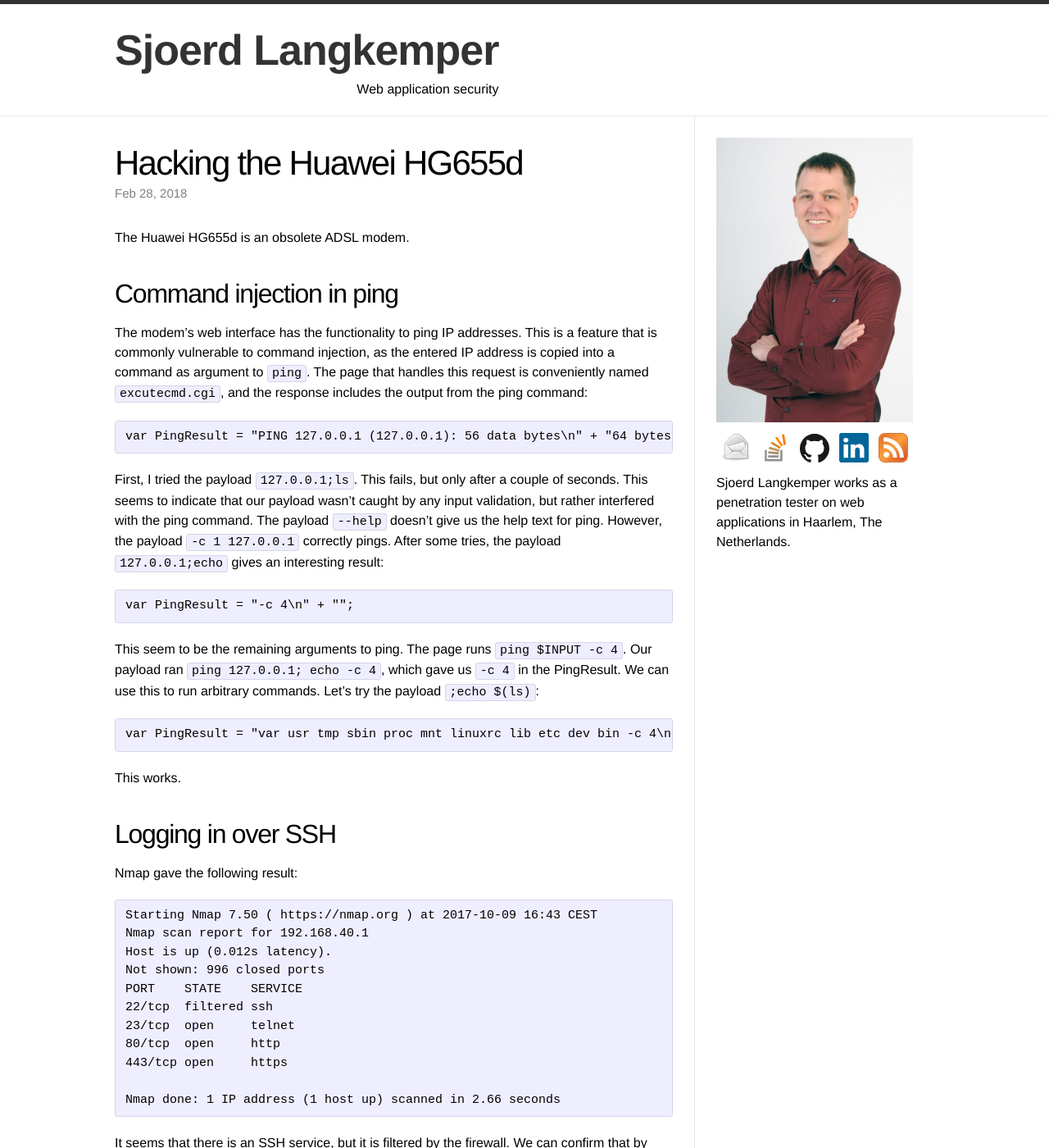
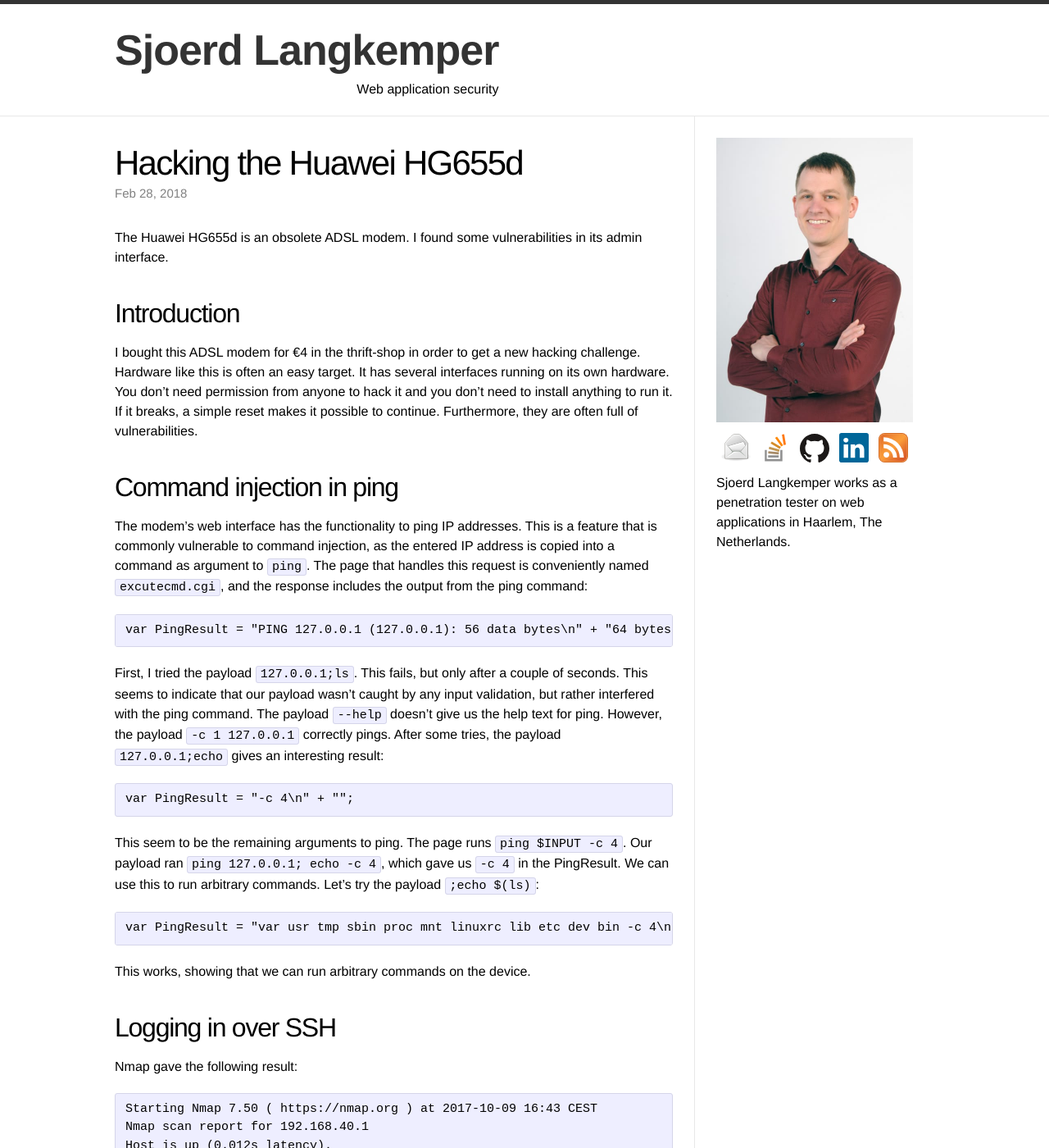
Before and after one commit to Sjord/Sjord.github.io, a Jekyll site: the page built from _posts/2018-02-28-hacking-the-huawei-hg655d.md, in a window 1280 px wide and 1400 px high. Shown: the whole window at 82% size. Built offline with Jekyll 4.4.1, drawn with Linux system fonts in a browser that asks for light colours; some of the changed text lies outside the part shown.

Commit message:
Finish huawei post

```diff
--- a/_posts/2018-02-28-hacking-the-huawei-hg655d.md
+++ b/_posts/2018-02-28-hacking-the-huawei-hg655d.md
@@ -5,9 +5,13 @@
 date: 2018-02-28
 ---
 
-The Huawei HG655d is an obsolete ADSL modem.
+The Huawei HG655d is an obsolete ADSL modem. I found some vulnerabilities in its admin interface.
 
 <!-- photo is own work -->
+
+## Introduction
+
+I bought this ADSL modem for &euro;4 in the thrift-shop in order to get a new hacking challenge. Hardware like this is often an easy target. It has several interfaces running on its own hardware. You don't need permission from anyone  to hack it and you don't need to install anything to run it. If it breaks, a simple reset makes it possible to continue. Furthermore, they are often full of vulnerabilities.
 
 ## Command injection in ping
 
@@ -23,7 +27,7 @@
 
     var PingResult = "var usr tmp sbin proc mnt linuxrc lib etc dev bin -c 4\n" + "";
 
-This works.
+This works, showing that we can run arbitrary commands on the device.
 
 ## Logging in over SSH
 
@@ -102,7 +106,7 @@
 
     x.FtpEnable=1&x.FtpUserName=ftp&x.FtpPassword=&x.FtpPort=21&x.FtpPath=/
 
-Log in over FTP, and we have access to the root directory:
+Log in over FTP, and we have access to the root directory.
 
 Unfortunately, we have read-only access. If we try to upload a file, we get the error
 
@@ -225,3 +229,7 @@
     214-ADMIN_LOGIN
 
 This is also in the source of [bftpd](https://sourceforge.net/projects/bftpd/). Unfortunately, by default no password seems to be configured.
+
+## Conclusion
+
+This hacking spree resulted in total compromise, where I could run commands as root. I found several vulnerabilities in the web interface. Furthermore, I obtained some information from the binaries running on the modem.
```
